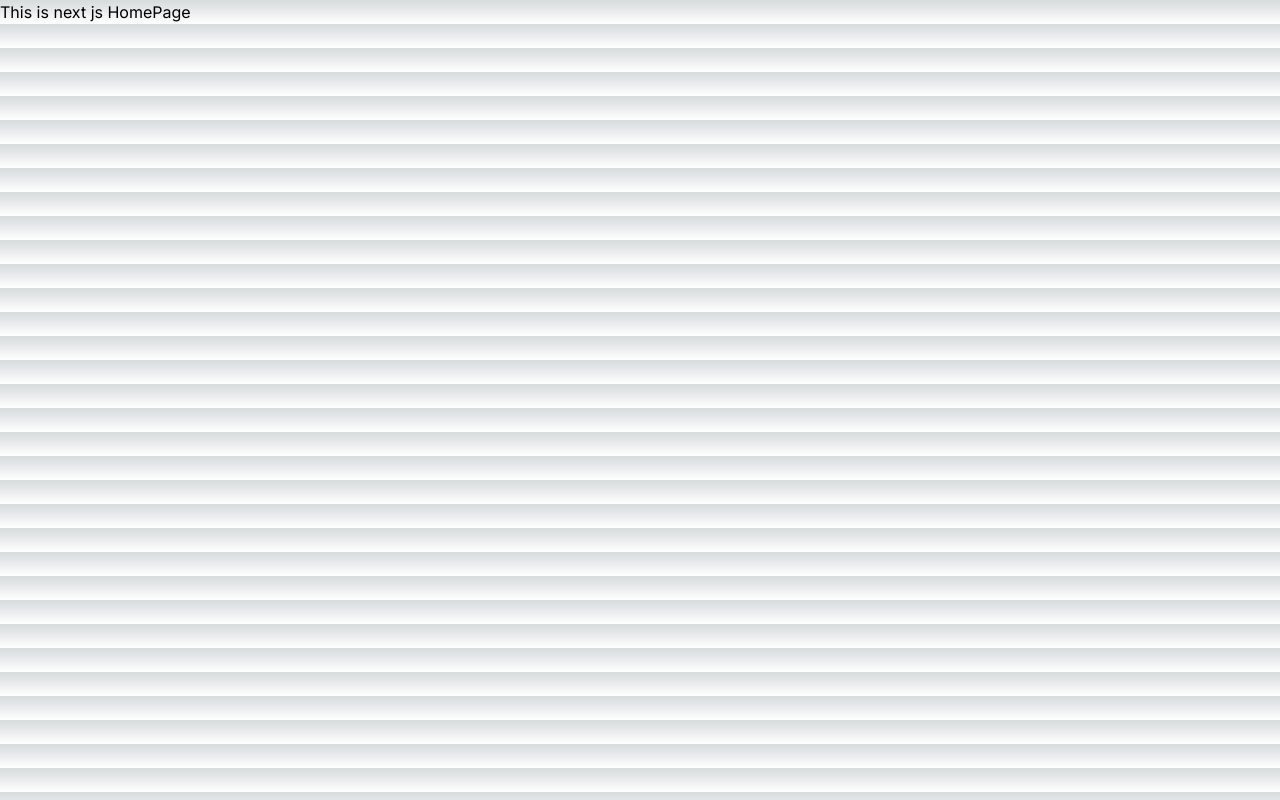
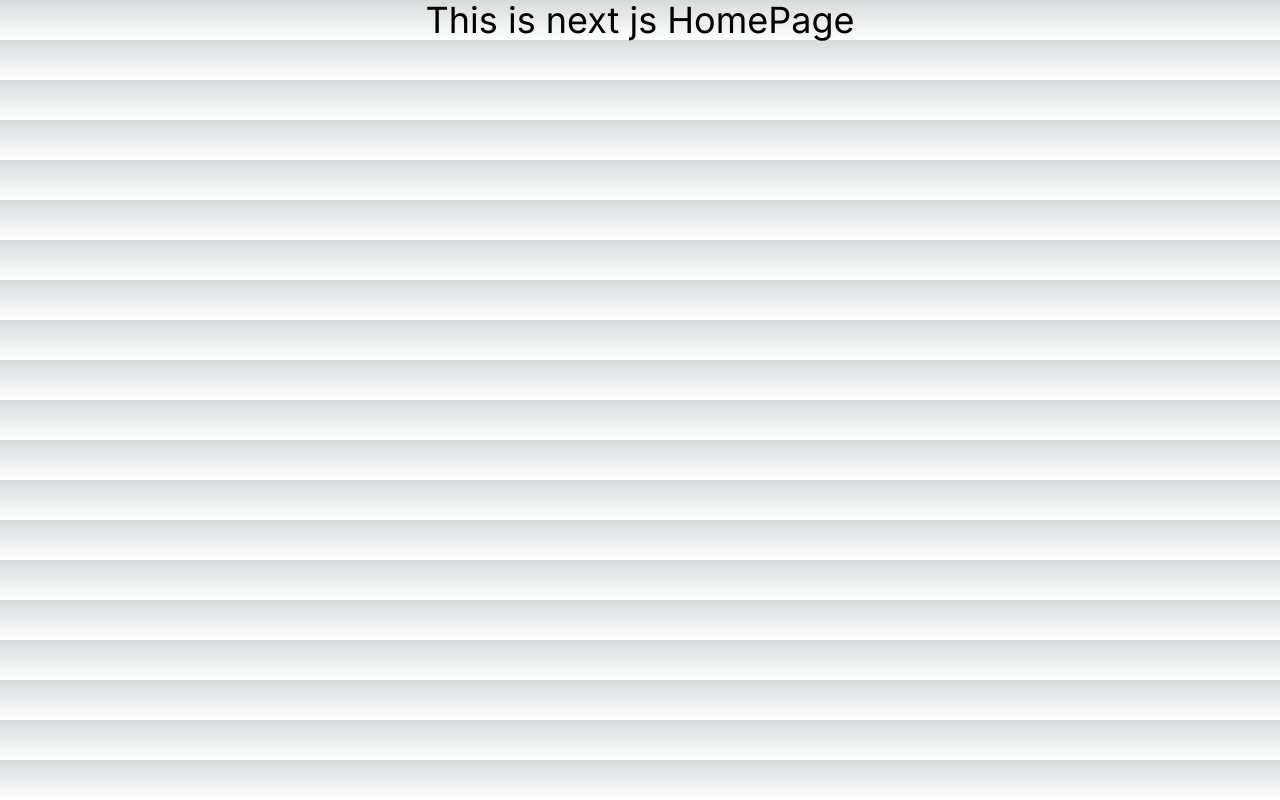
Before and after one commit to mehrabhossain1/23_next-js, a Next.js app: page / in a window 1280 px wide. Built offline with nearby package versions, Linux system fonts and the light colour scheme.

Commit message:
title name

```diff
--- a/src/app/page.js
+++ b/src/app/page.js
@@ -3,7 +3,7 @@
 const HomePage = () => {
   return (
     <div>
-      <h1>This is next js HomePage</h1>
+      <h1 className='text-4xl text-center'>This is next js HomePage</h1>
     </div>
   );
 };
```
